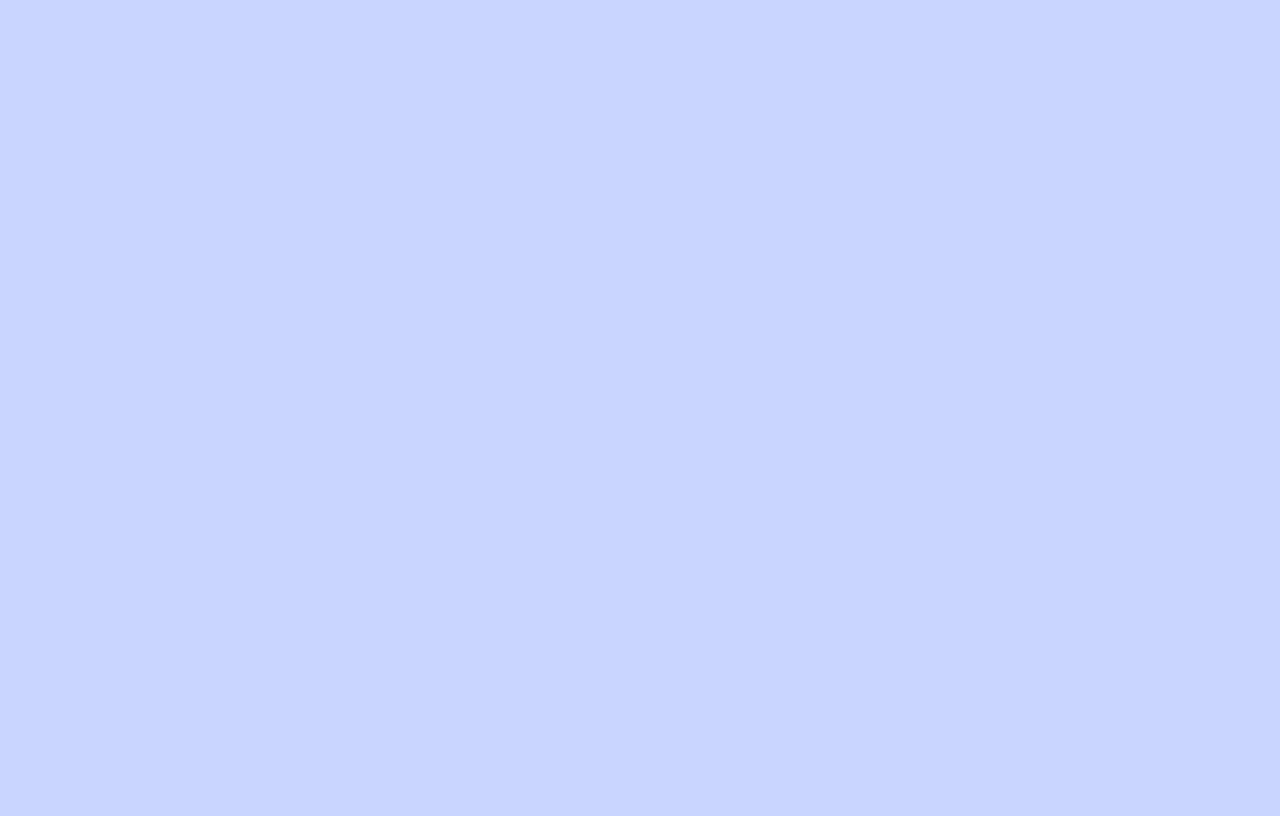
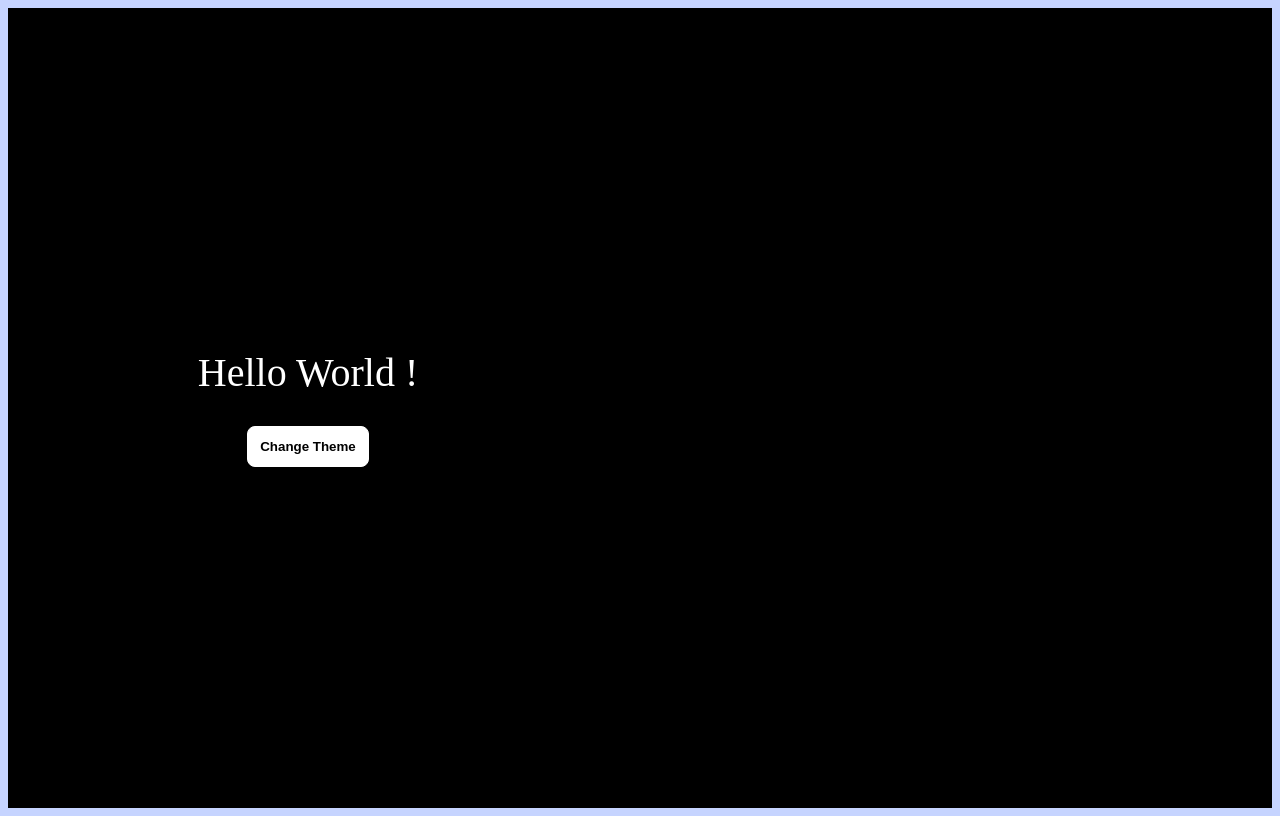
Before and after one commit to Ashikpoojary/React-Projects, a React (Vite) app in the folder 25-Mini-Projects/: page / in a window 1280 px wide. Built offline with nearby package versions, Linux system fonts and the light colour scheme.

Commit message:
TreeView-QrCode-SwitchTheme

```diff
--- a/25-Mini-Projects/src/App.jsx
+++ b/25-Mini-Projects/src/App.jsx
@@ -7,17 +7,24 @@ import RandomColor from './components/random-color'
 import StarRating from './components/star-rating'
 import ImageSlider from './components/image-slider'
 import LoadMoreData from './components/load-more-data'
+import TreeView from './components/tree-view'
+import menus from "./components/tree-view/data";
+import QRCodeGenerator from './components/qr-code-generator'
+import LightDarkMode from './components/light-dark-mode'
 
 function App() {
   const [count, setCount] = useState(0)
 
   return (
     <>
-    {/* <Accordian></Accordian>
-    <RandomColor></RandomColor>
-    <StarRating noOfStars={10}/>
-    <ImageSlider url={`https://picsum.photos/v2/list`} limit={'10'} page={1}></ImageSlider>
-    <LoadMoreData></LoadMoreData> */}
+    {/* <Accordian></Accordian> */}
+    {/* <RandomColor></RandomColor> */}
+    {/* <StarRating noOfStars={10}/> */}
+    {/* <ImageSlider url={`https://picsum.photos/v2/list`} limit={'10'} page={1}></ImageSlider>  */}
+    {/* <LoadMoreData></LoadMoreData>  */}
+    {/* <TreeView menus={menus}/>  */}
+    {/* <QRCodeGenerator></QRCodeGenerator> */}
+    <LightDarkMode></LightDarkMode>
     </>
   )
 }
--- /dev/null
+++ b/25-Mini-Projects/src/components/light-dark-mode/index.jsx
@@ -0,0 +1,22 @@
+import useLocalStorage from "./useLocalStorage"
+import './theme.css'
+
+export default function LightDarkMode(){
+
+    const [theme, setTheme] = useLocalStorage('theme', 'dark')
+
+    function handleToggleTheme(){
+        setTheme(theme === 'light' ? 'dark' : 'light')
+    }
+
+    console.log(theme);
+
+    return (
+        <div className="light-dark-mode" data-theme={theme}>
+            <div className="container">
+                <p>Hello World !</p>
+                <button onClick={handleToggleTheme}>Change Theme</button>
+            </div>
+        </div>
+    )
+}
--- /dev/null
+++ b/25-Mini-Projects/src/components/light-dark-mode/theme.css
@@ -0,0 +1,47 @@
+:root{
+    --background : #ffffff;
+    --text-primary : #000;
+    --button-bg : #000;
+    --button-text : #ffffff;
+}
+
+[data-theme='dark']{
+    --background : #000000;
+    --text-primary : #fff;
+    --button-bg : #fff;
+    --button-text : #000000;
+}
+
+.light-dark-mode {
+    background-color: var(--background);
+    height: 100vh;
+    display:flex;
+    flex-direction: column;
+    justify-content: center;
+    font-size: 20px;
+    transition: all 0.5s;
+}
+
+.light-dark-mode .container{
+    display: flex;
+    justify-content: center;
+    align-items: center;
+    flex-direction: column;
+    gap: 30px
+}
+
+.light-dark-mode .container p{
+    color: var(--text-primary);
+    font-size: 40px;
+    margin: 0px
+}
+
+.light-dark-mode .container button{
+    background-color: var(--button-bg);
+    border: 1px solid var(--button-bg);
+    color: var(--button-text);
+    padding: 12px;
+    border-radius: 8px;
+    font-weight: 600;
+    cursor: pointer;
+}
--- /dev/null
+++ b/25-Mini-Projects/src/components/light-dark-mode/useLocalStorage.jsx
@@ -0,0 +1,25 @@
+import { useEffect } from "react";
+import { useState } from 'react'
+
+export default function useLocalStorage(key,defaultValue){
+    const [value, setValue] = useState(()=>{
+        let currentValue;
+
+        try {
+            currentValue = JSON.parse(localStorage.getItem(key) || String(defaultValue))
+        } catch (error) {
+            console.log(error);
+            currentValue = defaultValue
+        }
+
+        return currentValue;
+    });
+
+    useEffect(()=>{
+
+        localStorage.setItem(key, JSON.stringify(value))
+
+    },[key,value])
+
+    return [value,setValue]
+}
--- /dev/null
+++ b/25-Mini-Projects/src/components/qr-code-generator/index.jsx
@@ -0,0 +1,31 @@
+import { useState } from "react";
+import QRCode from "react-qr-code";
+
+export default function QRCodeGenerator(){
+
+    const [qrCode, setQrCode] = useState('');
+    const [input, setInput] = useState("");
+
+    function handleGenerateQrCode(){
+        setQrCode(input)
+        setInput('')
+    }
+
+    return (
+    <div>
+        <h1>QR Code Generator</h1>
+        <div>
+            <input onChange={(e)=> setInput(e.target.value)} type="text" name="qr-code" value={input} placeholder="Enter you value here" />
+            <button disabled={input && input.trim() !== '' ? false : true} onClick={handleGenerateQrCode}>Generator</button>
+        </div>
+        <div>
+            <QRCode
+            id="qr-code-value"
+            value={qrCode}
+            size={400}
+            bgColor="#fff"
+            />
+        </div>
+    </div>
+    );
+}
--- /dev/null
+++ b/25-Mini-Projects/src/components/tree-view/data.js
@@ -0,0 +1,60 @@
+export const menus = [
+    {
+      label: "Home",
+      to: "/",
+    },
+    {
+      label: "Profile",
+      to: "/profile",
+      children: [
+        {
+          label: "Details",
+          to: "details",
+          children: [
+            {
+              label: "Location",
+              to: "location",
+              children: [
+                {
+                  label: "City",
+                  to: "city",
+                },
+              ],
+            },
+          ],
+        },
+      ],
+    },
+    {
+      label: "Settings",
+      to: "/settings",
+      children: [
+        {
+          label: "Account",
+          to: "account",
+        },
+        {
+          label: "Security",
+          to: "security",
+          children: [
+            {
+              label: "Login",
+              to: "login",
+            },
+            {
+              label: "Register",
+              to: "register",
+              children : [
+                  {
+                      label : 'Random data',
+                      to : ''
+                  }
+              ]
+            },
+          ],
+        },
+      ],
+    },
+  ];
+
+  export default menus;
--- /dev/null
+++ b/25-Mini-Projects/src/components/tree-view/index.jsx
@@ -0,0 +1,10 @@
+import MenuList from "./menu-list";
+
+
+export default function TreeView({menus = []}){
+    return (
+     <div className="tree-view-container">
+        <MenuList list={menus} />
+    </div>
+    );
+}
--- /dev/null
+++ b/25-Mini-Projects/src/components/tree-view/menu-item.jsx
@@ -0,0 +1,32 @@
+import { useState } from "react";
+import MenuList from "./menu-list";
+import {FaMinus, FaPlus} from 'react-icons/fa'
+
+export default function MenuItem({ item }) {
+  const [displayCurrentChildren, setDisplayCurrentChildren] = useState({});
+
+  function handleToggleChildren(getCurrentlabel){
+    setDisplayCurrentChildren({
+        ...displayCurrentChildren,
+        [getCurrentlabel] : !displayCurrentChildren[getCurrentlabel],
+    })
+  }
+  return (
+    <li>
+      <div className="menu-item" style={{display : 'flex', gap: '20px'}}>
+        <p>{item.label}</p>
+        {item && item.children && item.children.length ?
+        <span onClick={()=>handleToggleChildren(item.label)}>
+            {
+                displayCurrentChildren[item.label] ? <FaMinus color="#fff" size={18}/> : <FaPlus color="#fff" size={18} />
+            }
+        </span>
+        : null}
+      </div>
+
+      {item && item.children && item.children.length > 0 && displayCurrentChildren[item.label] ? (
+        <MenuList list={item.children} />
+      ) : null}
+    </li>
+  );
+}
--- /dev/null
+++ b/25-Mini-Projects/src/components/tree-view/menu-list.jsx
@@ -0,0 +1,14 @@
+import MenuItem from "./menu-item";
+import './styles.css'
+
+export default function MenuList({list=[]}){
+    return (
+    <ul>
+        {
+            list && list.length ?
+            list.map(listItem => <MenuItem item={listItem} /> )
+            : null
+        }
+    </ul>
+    )
+}
--- /dev/null
+++ b/25-Mini-Projects/src/components/tree-view/styles.css
@@ -0,0 +1,19 @@
+.tree-view-container {
+    min-height: 100vh;
+    width: 350px;
+    background: rgb(31, 101, 138);
+  }
+
+  .menu-item{
+      display: flex;
+      align-items: center;
+      gap: 20px;
+      cursor: pointer;
+      color: #fff;
+  }
+
+  .menu-list-container {
+      list-style: none;
+      margin-top: 0px;
+      margin-bottom: 0px;
+  }
--- /dev/null
+++ b/package.json
@@ -0,0 +1,5 @@
+{
+  "dependencies": {
+    "react-qr-code": "^2.0.14"
+  }
+}
```
Also changed, not shown: 25-Mini-Projects/src/components/qr-code-generator/styles.css (added), 1 other file (tests, documents, lock files or other folders).
